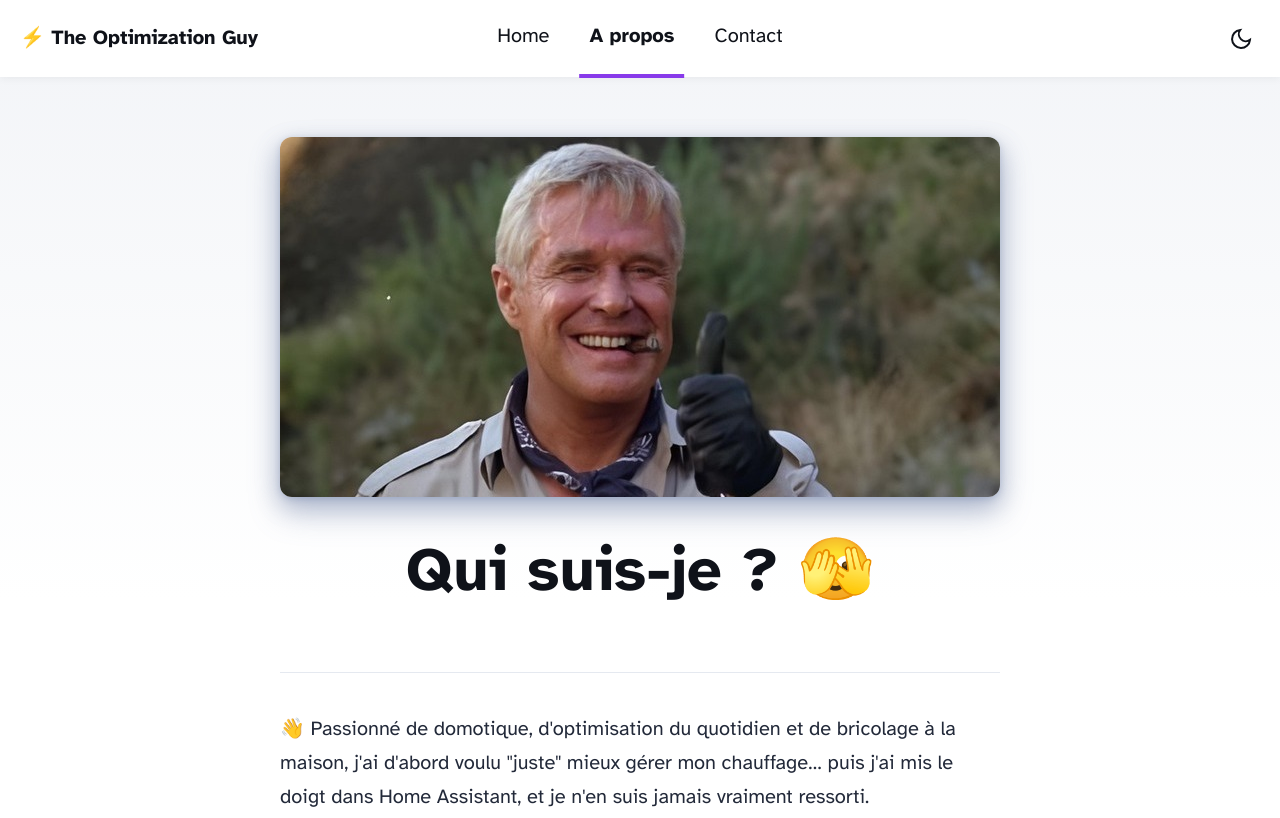
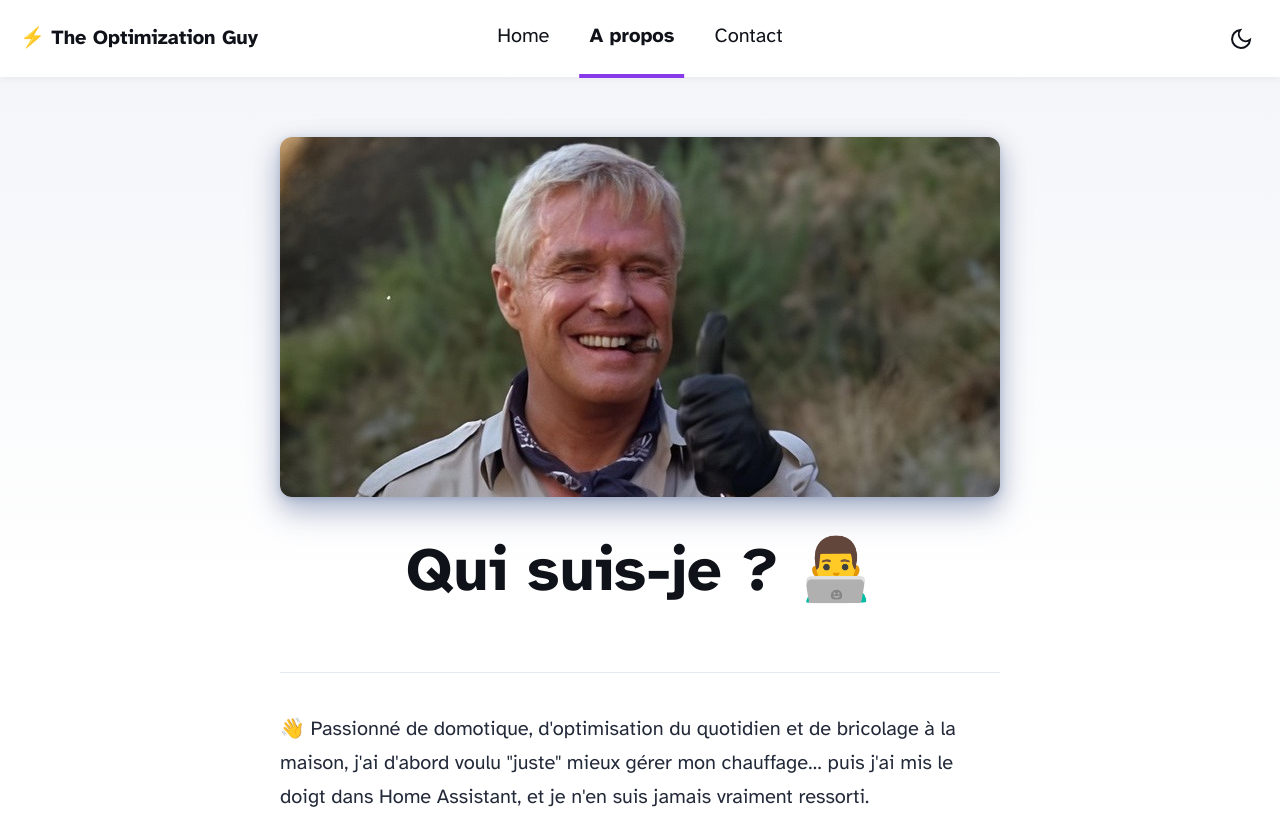
Before and after one commit to pierrg1479/mon-blog, an Astro site: page /about in a window 1280 px wide. Shown: the top 818 px of the page. Built offline with nearby package versions, Linux system fonts and the light colour scheme; Astro itself is replaced by a stand-in of ours.

Commit message:
Update about.astro

```diff
--- a/src/pages/about.astro
+++ b/src/pages/about.astro
@@ -7,7 +7,7 @@ import Footer from '../components/Footer.astro';
 <!doctype html>
 <html lang="fr">
 	<head>
-		<BaseHead title="Qui suis-je ? 🫣 | The Optimization Guy" description="À propos de The Optimization Guy" />
+		<BaseHead title="Qui suis-je ? 👨‍💻 | The Optimization Guy" description="À propos de The Optimization Guy" />
 	</head>
 	<body>
 		<Header />
@@ -18,7 +18,7 @@ import Footer from '../components/Footer.astro';
 				</div>
 				<div class="prose">
 					<div class="title">
-						<h1>Qui suis-je ? 🫣</h1>
+						<h1>Qui suis-je ? 👨‍💻</h1>
 						<hr />
 					</div>
 					<p>
```
